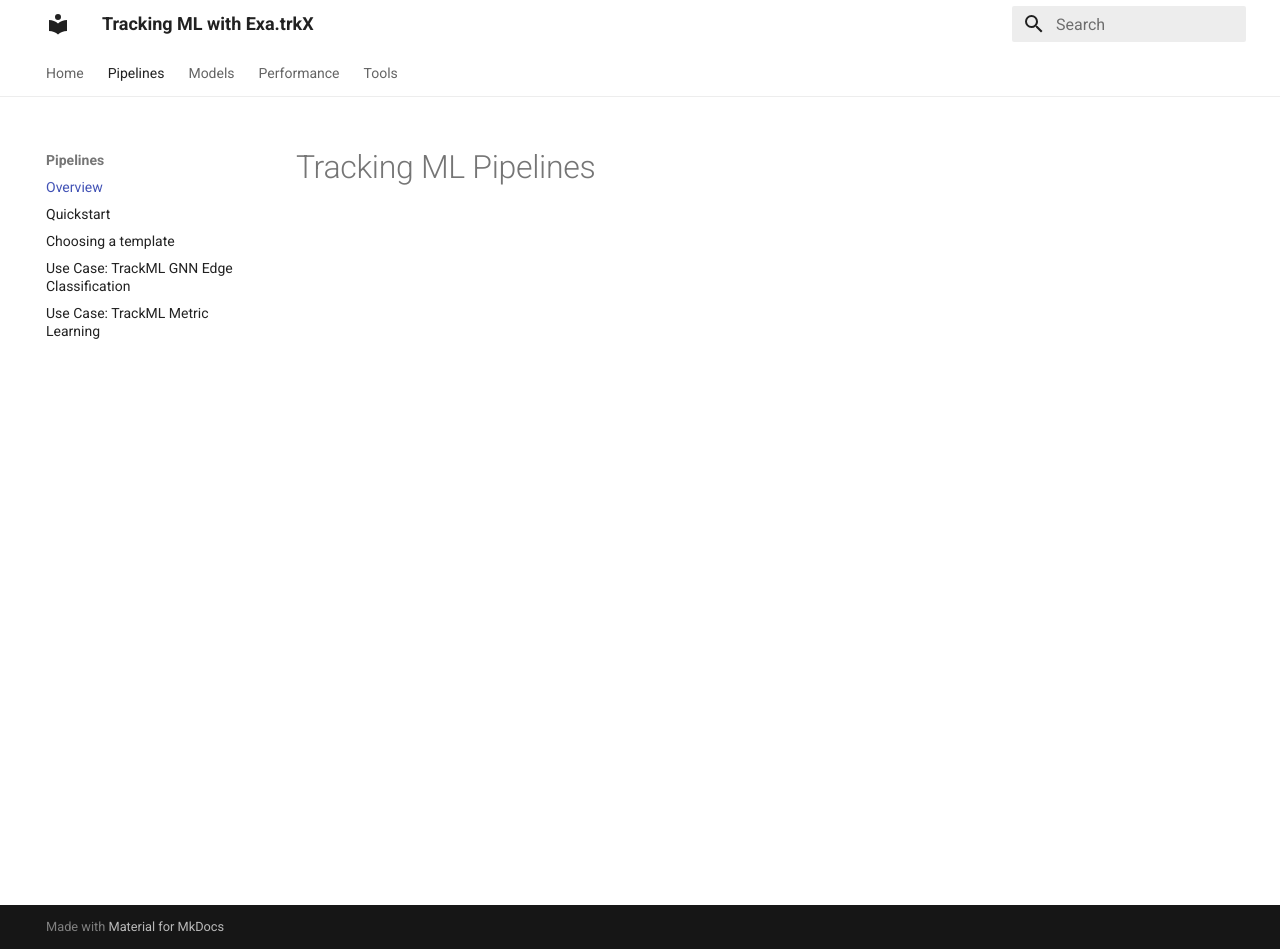
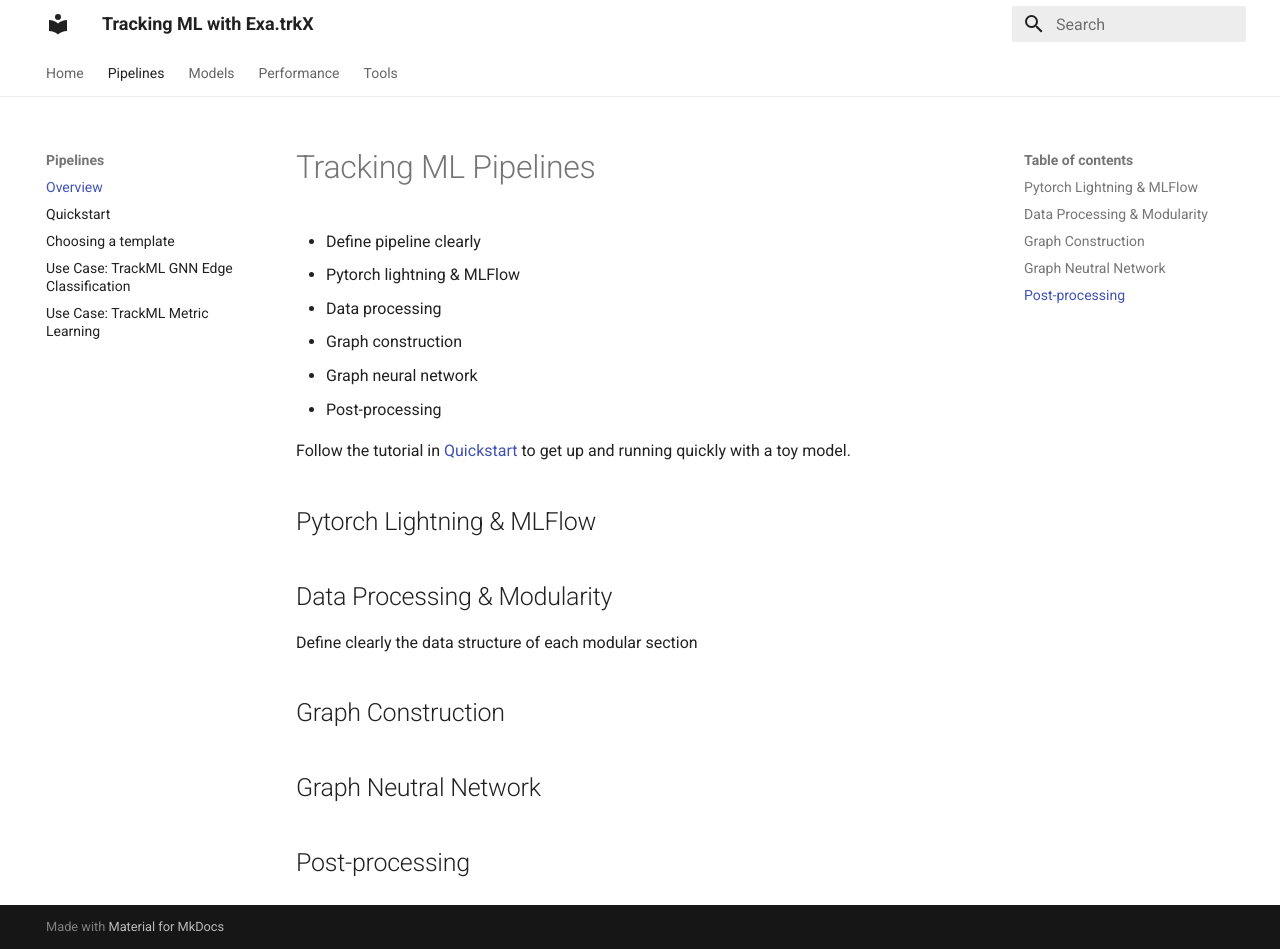
Before and after one commit to HSF-reco-and-software-triggers/Tracking-ML-Exa.TrkX, an MkDocs documentation site: the page built from docs/pipelines/overview.md, in a window 1280 px wide and 949 px high. Built offline with MkDocs 1.6.1 and Material for MkDocs 9.7.7, drawn with Linux system fonts in a browser that asks for light colours.

Commit message:
Update docs

```diff
--- a/docs/pipelines/overview.md
+++ b/docs/pipelines/overview.md
@@ -1 +1,26 @@
 # Tracking ML Pipelines
+
+- Define pipeline clearly
+  - Pytorch lightning & MLFlow
+  - Data processing
+  - Graph construction
+  - Graph neural network
+  - Post-processing
+
+Follow the tutorial in [Quickstart](https://hsf-reco-and-software-triggers.github.io/Tracking-ML-Exa.TrkX/pipelines/quickstart) to get up and running quickly with a toy model.
+
+## Pytorch Lightning & MLFlow
+
+
+## Data Processing & Modularity
+
+Define clearly the data structure of each modular section
+
+
+## Graph Construction
+
+
+## Graph Neutral Network
+
+
+## Post-processing
--- /dev/null
+++ b/docs/tools/data.md
@@ -0,0 +1 @@
+# Data & Graph Manipulation
--- a/mkdocs.yml
+++ b/mkdocs.yml
@@ -22,8 +22,8 @@
     - Use Cases: performance/usage.md
   - Tools:
     - Overview: tools/overview.md
-    - Sparse Methods: tools/sparse.md
-    - Clustering: tools/clustering.md
+    - Data Manipulation: tools/data.md
+    - Training & Inference: tools/ml.md
     - PyLightning & MLFlow: tools/frameworks.md
 
 
```
Also changed, not shown: docs/models/overview.md (+12 -0 lines), docs/tools/ml.md (added, +1 -0 lines), docs/tools/overview.md (+14 -0 lines), docs/tools/frameworks.md (added).
